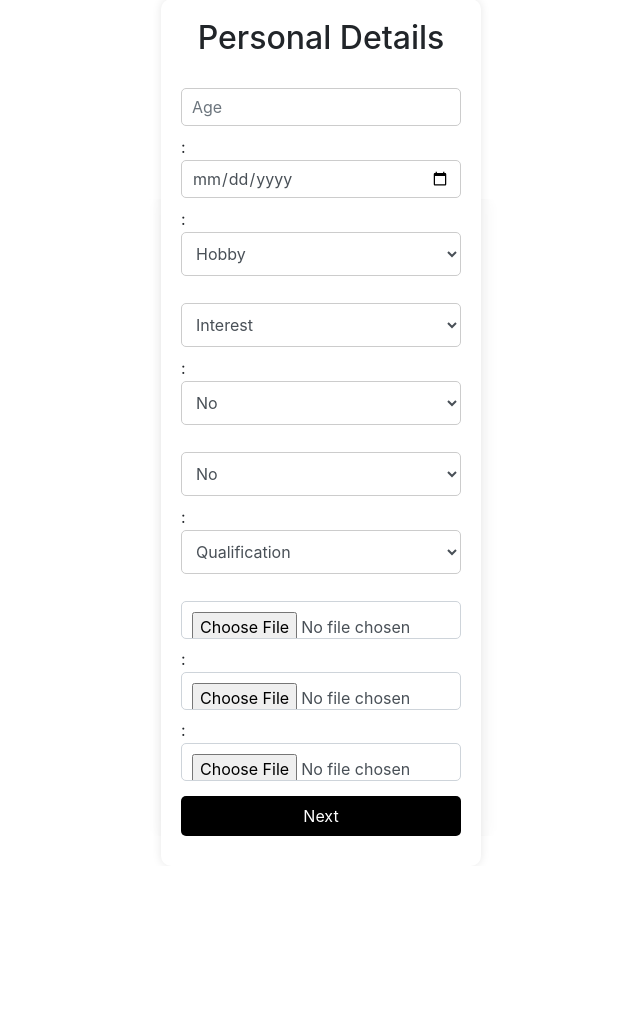
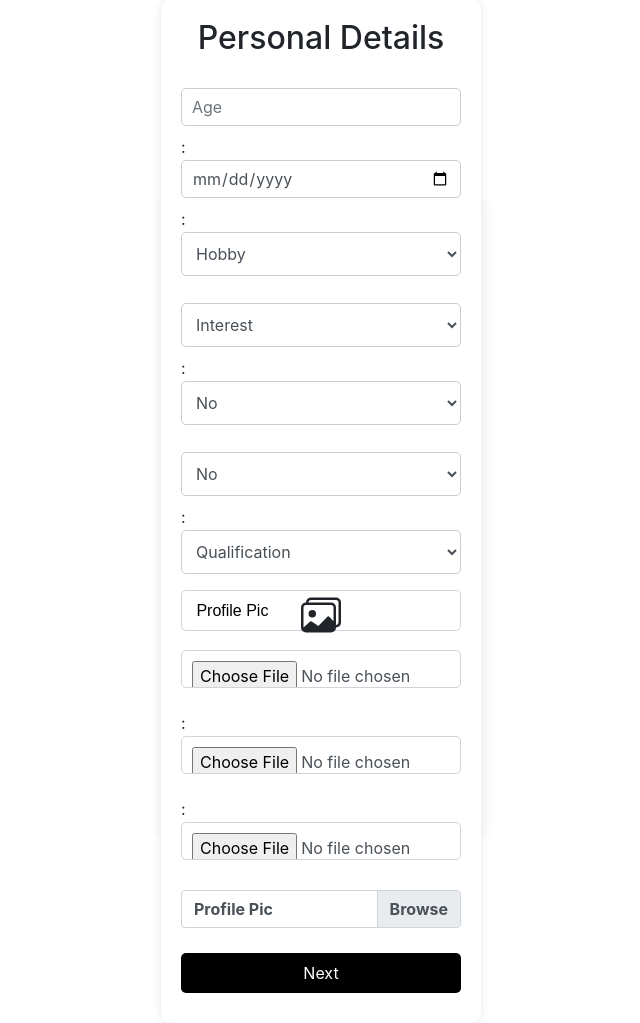
Before and after one commit to Jithininmakes/datingapp, a Django app: page / in a window 1280 px wide. Shown: the part 21-1044 px from the top of the page, without its empty margins (319-959 px from the left). Before the commit the page ends 857 px from the top, so only its background shows below. Run offline with Django 4.2, Linux system fonts and the light colour scheme; data comes from the database, SQL or seed files in the repository.

Commit message:
detail.html design updated

```diff
--- a/new_project/new_app/templates/Dating/details.html
+++ b/new_project/new_app/templates/Dating/details.html
@@ -125,6 +125,50 @@ input::before {
 .file-input-wrapper input[type="file"]:not(:placeholder-shown) + .placeholder-text {
     display: none;
 }
+.file-input-wrapper {
+    margin-bottom: 15px;
+    padding: -10px;
+}
+
+.custom-file-label {
+    display: block;
+    margin-bottom: 5px;
+    font-weight: bold;
+}
+
+.custom-file-input {
+    display: flex;
+    align-items: center;
+    border: 1px solid #ced4da;
+    padding: -10px;
+    cursor: pointer;
+    background-color: #f8f9fa;
+}
+
+.custom-file-input span {
+    color: #6c757d;
+    flex-grow: 1;
+}
+
+.custom-file-input:hover {
+    background-color: #e2e6ea;
+}
+
+.file label {
+  display: flex;
+  color: black;
+  padding: 0.9rem;
+  font-family: sans-serif;
+  border: 1px solid #ced4da;
+  border-radius: 0.3rem;
+  cursor: pointer;
+  margin-top: 1rem;
+}
+        .file svg {
+             position:absolute;
+             right: 620px;
+             top: 600px;
+             transform: translateY(40%);
 
     </style>
 </head>
@@ -168,6 +212,18 @@ input::before {
         {{ form.qualification }}
     </div>
 
+<div class="file">
+     <input type="file" id="actual-btn" hidden/>
+     <label for="actual-btn">Profile Pic</label>
+    <div class="file-icon" onclick="document.getElementById('profile-picture-input').click();">
+        <svg xmlns="http://www.w3.org/2000/svg" width="40" height="40" fill="currentColor" class="bi bi-images" viewBox="0 0 16 16">
+            <path d="M4.502 9a1.5 1.5 0 1 0 0-3 1.5 1.5 0 0 0 0 3"/>
+            <path d="M14.002 13a2 2 0 0 1-2 2h-10a2 2 0 0 1-2-2V5A2 2 0 0 1 2 3a2 2 0 0 1 2-2h10a2 2 0 0 1 2 2v8a2
+            2 0 0 1-1.998 2M14 2H4a1 1 0 0 0-1 1h9.002a2 2 0 0 1 2 2v7A1 1 0 0 0 15 11V3a1 1 0 0 0-1-1M2.002 4a1 1 0 0 0-1 1v8l2.646-2.354a.5.5 0 0 1 .63-.062l2.66 1.773 3.71-3.71a.5.5 0 0 1 .577-.094l1.777 1.947V5a1 1 0 0 0-1-1z"/>
+        </svg>
+    </div>
+</div>
+
     <div class="file-input-wrapper">
         {{ form.profile_picture.label_tag }}
         {{ form.profile_picture }}
@@ -187,21 +243,24 @@ input::before {
         <span class="placeholder-text">Upload Short Reel</span>
     </div>
 
+         <div class="file-input-wrapper">
+    <label for="profile-picture-input" class="custom-file-label"> Profile Pic</label>
+    <input id="profile-picture-input" type="file" name="profile_picture" style="display: none;">
+    <div class="custom-file-input" onclick="document.getElementById('profile-picture-input').click();">
+        <span id="custom-placeholder-profile"> Profile Pic</span>
+    </div>
+</div><br><br>
+
+
+
     <button type="submit" id="register-btn">Next</button>
 </form>
 <script>
-    document.addEventListener('DOMContentLoaded', function() {
-    document.querySelectorAll('input[type="file"]').forEach(input => {
-        input.addEventListener('change', function() {
-            let label = this.nextElementSibling;
-            if (this.files.length > 0) {
-                label.textContent = this.files[0].name;
-            } else {
-                label.textContent = 'No file selected';
-            }
-        });
-    });
+  document.getElementById('profile-picture-input').addEventListener('change', function() {
+    var fileName = this.files.length ? this.files[0].name : "Choose Profile Picture";
+    document.getElementById('custom-placeholder-profile').textContent = fileName;
 });
+
 </script>
 
 
```
